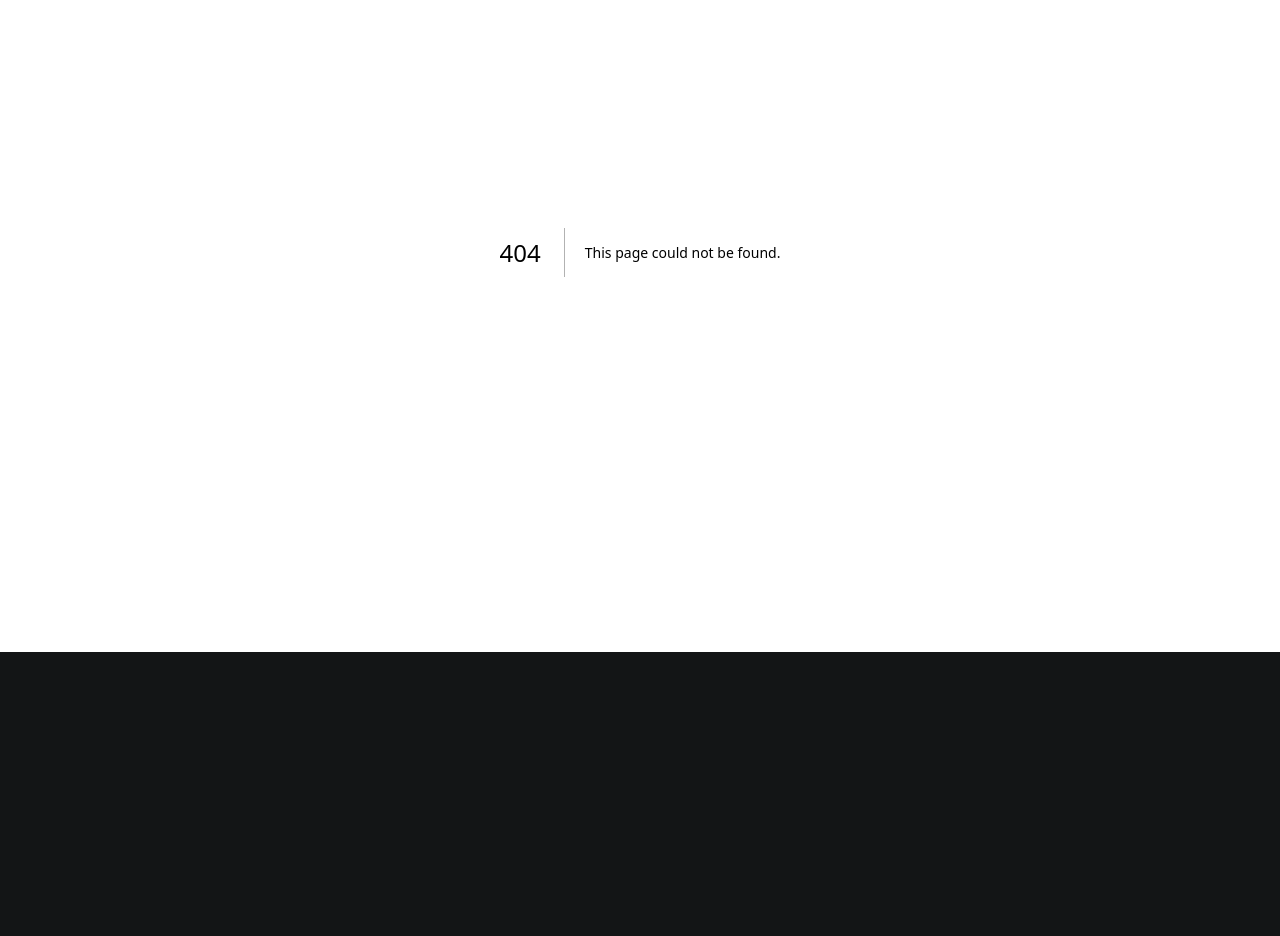
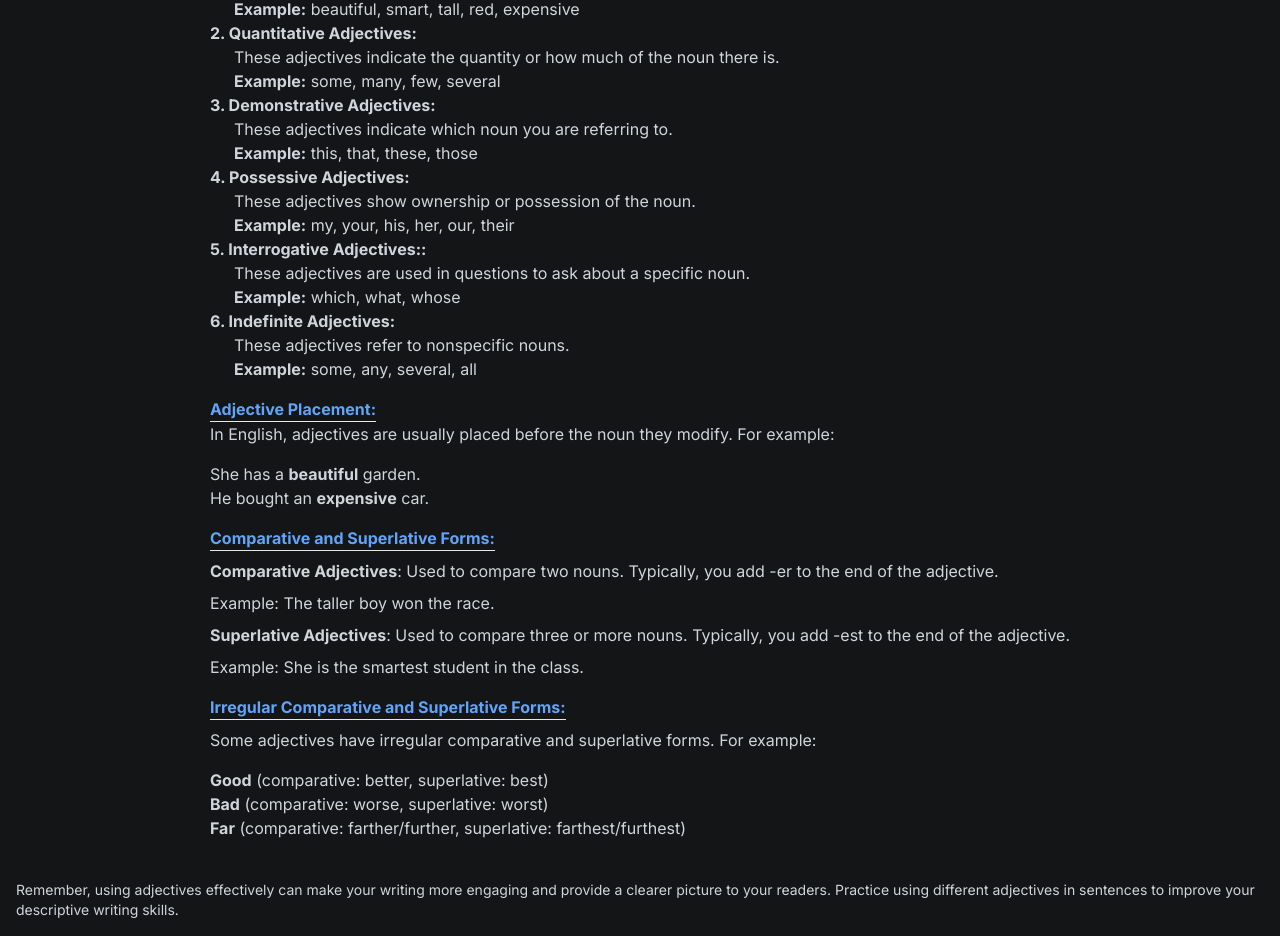
Before and after one commit to umarxd/easy-language, a Next.js app: page /learn/adjectives in a window 1280 px wide. Before the commit this address had no page. Shown: the part 196-1132 px from the top of the page. Before the commit the page ends 848 px from the top, so only its background shows below. Built offline with nearby package versions, Linux system fonts and the light colour scheme.

Commit message:
add adjectives page

```diff
--- /dev/null
+++ b/src/app/learn/adjectives/page.tsx
@@ -0,0 +1,156 @@
+export default function Adjectives() {
+  return (
+    <div className="flex flex-col gap-2 justify-center items-center mx-4">
+      <p>
+        Adjectives are words that describe or modify nouns (people, places,
+        things, or ideas) by providing more information about their qualities or
+        attributes. Adjectives help make your writing more vivid and
+        descriptive. Here's what you need to know about adjectives in English:
+      </p>
+
+      <div className="mt-4">
+        <ul>
+          <li className="font-bold border-b w-fit text-blue-400">
+            <h2>Types of Adjectives:</h2>
+          </li>
+          <li className="font-bold">
+            <h4>1. Descriptive Adjectives:</h4>
+          </li>
+          <li className="ml-6">
+            <p>
+              These adjectives describe the qualities or characteristics of a
+              noun.
+            </p>
+            <p>
+              <span className="font-bold">Example:</span> beautiful, smart,
+              tall, red, expensive
+            </p>
+          </li>
+          <li className="font-bold">
+            <h4>2. Quantitative Adjectives:</h4>
+          </li>
+          <li className="ml-6">
+            <p>
+              These adjectives indicate the quantity or how much of the noun
+              there is.
+            </p>
+            <p>
+              <span className="font-bold">Example:</span> some, many, few,
+              several
+            </p>
+          </li>
+          <li className="font-bold">
+            <h4>3. Demonstrative Adjectives:</h4>
+          </li>
+          <li className="ml-6">
+            <p>These adjectives indicate which noun you are referring to.</p>
+            <p>
+              <span className="font-bold">Example:</span> this, that, these,
+              those
+            </p>
+          </li>
+          <li className="font-bold">
+            <h4>4. Possessive Adjectives:</h4>
+          </li>
+          <li className="ml-6">
+            <p>These adjectives show ownership or possession of the noun.</p>
+            <p>
+              <span className="font-bold">Example:</span> my, your, his, her,
+              our, their
+            </p>
+          </li>
+          <li className="font-bold">
+            <h4>5. Interrogative Adjectives::</h4>
+          </li>
+          <li className="ml-6">
+            <p>
+              These adjectives are used in questions to ask about a specific
+              noun.
+            </p>
+            <p>
+              <span className="font-bold">Example:</span> which, what, whose
+            </p>
+          </li>
+          <li className="font-bold">
+            <h4>6. Indefinite Adjectives:</h4>
+          </li>
+          <li className="ml-6">
+            <p>These adjectives refer to nonspecific nouns.</p>
+            <p>
+              <span className="font-bold">Example:</span> some, any, several,
+              all
+            </p>
+          </li>
+        </ul>
+
+        <div className="mt-4">
+          <h2 className="font-bold border-b w-fit text-blue-400">
+            Adjective Placement:
+          </h2>
+          <p>
+            In English, adjectives are usually placed before the noun they
+            modify. For example:
+          </p>
+          <ul className="mt-4">
+            <li>
+              She has a <span className="font-bold">beautiful</span> garden.
+            </li>
+            <li>
+              He bought an <span className="font-bold">expensive</span> car.
+            </li>
+          </ul>
+        </div>
+
+        <div className="mt-4 flex flex-col gap-2">
+          <h2 className="font-bold border-b w-fit text-blue-400">
+            Comparative and Superlative Forms:
+          </h2>
+          <p>
+            <span className="font-bold">Comparative Adjectives</span>: Used to
+            compare two nouns. Typically, you add -er to the end of the
+            adjective.
+          </p>
+          <p>Example: The taller boy won the race.</p>
+          <p>
+            <span className="font-bold">Superlative Adjectives</span>: Used to
+            compare three or more nouns. Typically, you add -est to the end of
+            the adjective.
+          </p>
+          <p>Example: She is the smartest student in the class.</p>
+        </div>
+
+        <div className="mt-4">
+          <h2 className="font-bold border-b w-fit text-blue-400 mb-2">
+            Irregular Comparative and Superlative Forms:
+          </h2>
+          <p>
+            Some adjectives have irregular comparative and superlative forms.
+            For example:
+          </p>
+
+          <ul className="my-4">
+            <li>
+              <span className="font-bold">Good</span> (comparative: better,
+              superlative: best)
+            </li>
+            <li>
+              <span className="font-bold">Bad</span> (comparative: worse,
+              superlative: worst)
+            </li>
+            <li>
+              <span className="font-bold">Far</span> (comparative:
+              farther/further, superlative: farthest/furthest)
+            </li>
+          </ul>
+        </div>
+      </div>
+
+      <div className="my-4 text-sm">
+        Remember, using adjectives effectively can make your writing more
+        engaging and provide a clearer picture to your readers. Practice using
+        different adjectives in sentences to improve your descriptive writing
+        skills.
+      </div>
+    </div>
+  );
+}
--- a/src/components/Subjects.tsx
+++ b/src/components/Subjects.tsx
@@ -18,7 +18,7 @@ export default function Subjects() {
       <div className="">
         <Link
           className="text-blue-500 hover:text-blue-100"
-          href={"/adjectives"}
+          href={"/learn/adjectives"}
         >
           Adjectives
         </Link>
```
